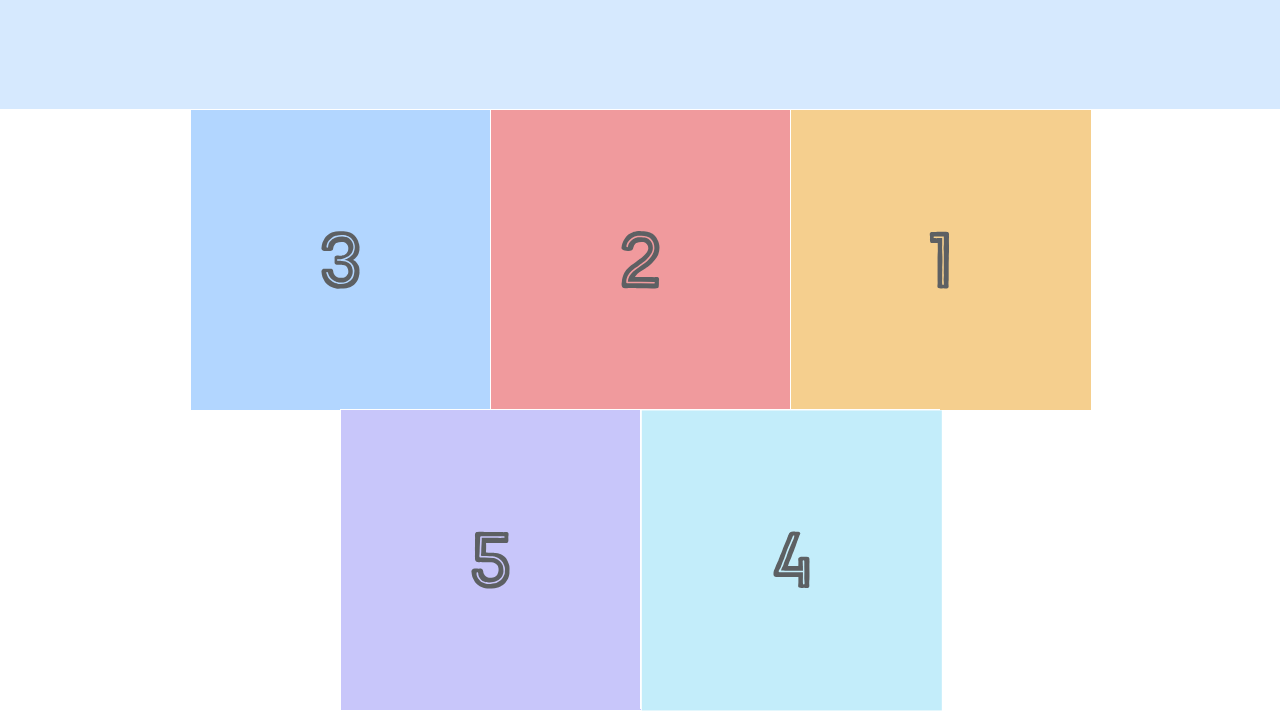
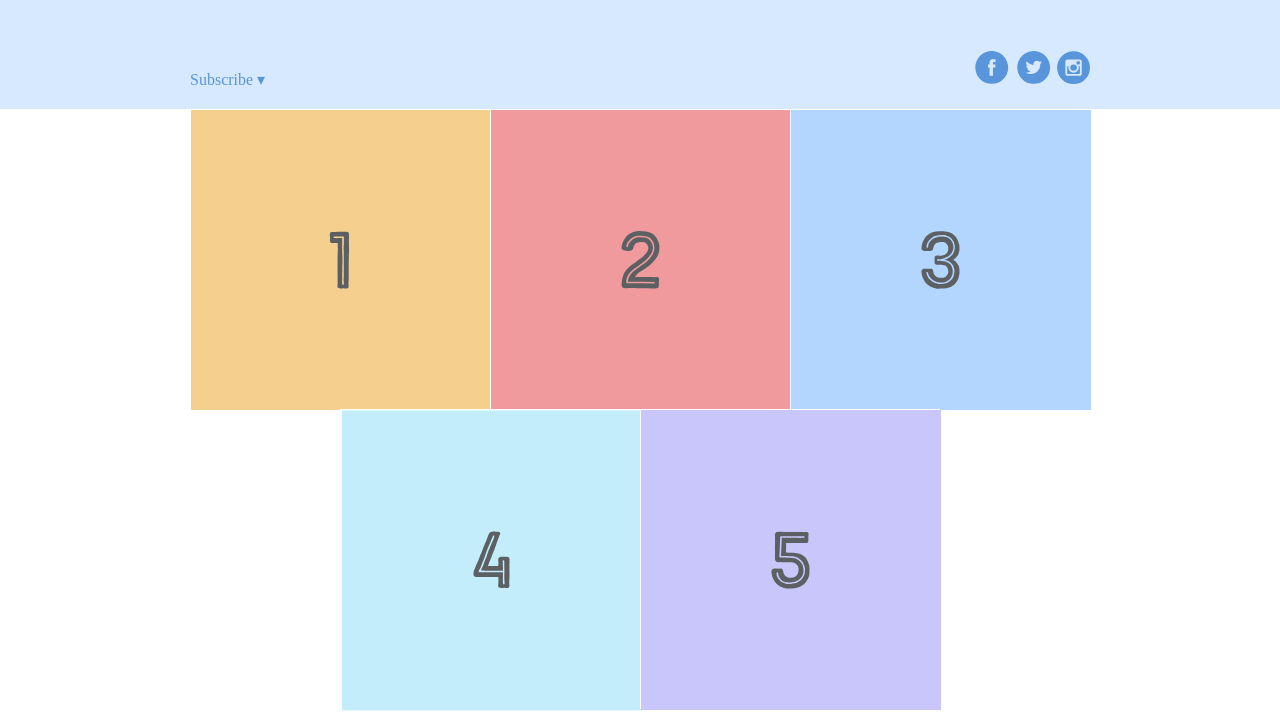
Before and after one commit to Sujayweb3master/html-css-practice, a plain HTML site: page flexbox/index.html in a window 1280 px wide. Shown: the part 249-964 px from the top of the page. Drawn offline with Linux system fonts and the light colour scheme.

Commit message:
Add code for use of ordering using 'order' property

```diff
--- a/flexbox/styles.css
+++ b/flexbox/styles.css
@@ -54,6 +54,12 @@
     align-items: center;
   }
 
+  .subscribe,
+  .social {
+    align-self: flex-end;
+    margin-bottom: 20px;
+  }
+
   .photo-grid-container {
     display: flex;
     justify-content: center;
@@ -70,6 +76,14 @@
     display: flex;
     justify-content: center;
     flex-wrap: wrap;
-    flex-direction: row-reverse;
+    flex-direction: row;
     align-items: center;
   }
+
+  .first-item {
+    order: -1;
+  }
+
+  .last-item {
+    order: 1;
+  }
```
